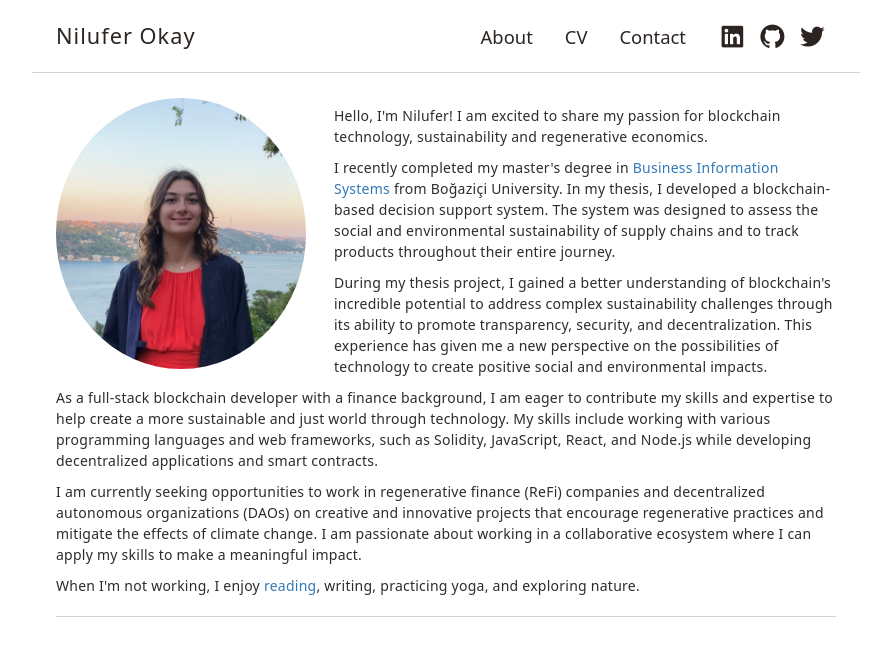
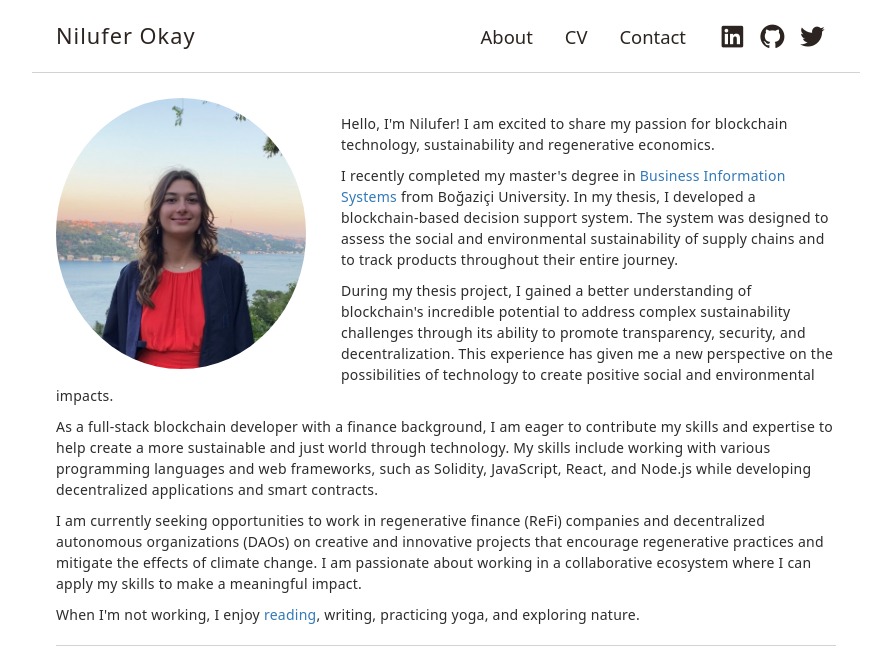
Before and after one commit to niluferokay/niluferokay.github.io, a React (Vite) app: page / in a window 1280 px wide. Shown: the top 662 px of the page, without its empty margins (194-1085 px from the left). Built offline with nearby package versions, Linux system fonts and the light colour scheme.

Commit message:
first commit

```diff
--- a/src/App.scss
+++ b/src/App.scss
@@ -142,7 +142,7 @@ img {
 
 .photo{
   float: left;
-  padding: 25px 28px 5px 0;
+  padding: 25px 35px 8px 0;
 }
 
 .home__img{
@@ -153,7 +153,7 @@ img {
 .home__description{
   color: var(--text-color);
   text-align: left;
-  padding-top: 32px;
+  padding-top: 40px;
   padding-bottom: 10px;
   font-size: 14px;
   letter-spacing: 0.25px;
@@ -163,6 +163,7 @@ img {
 
 .home__para{
   margin-bottom: 10px;
+  // text-indent: 20px;
 }
 
 .para__link{
```
